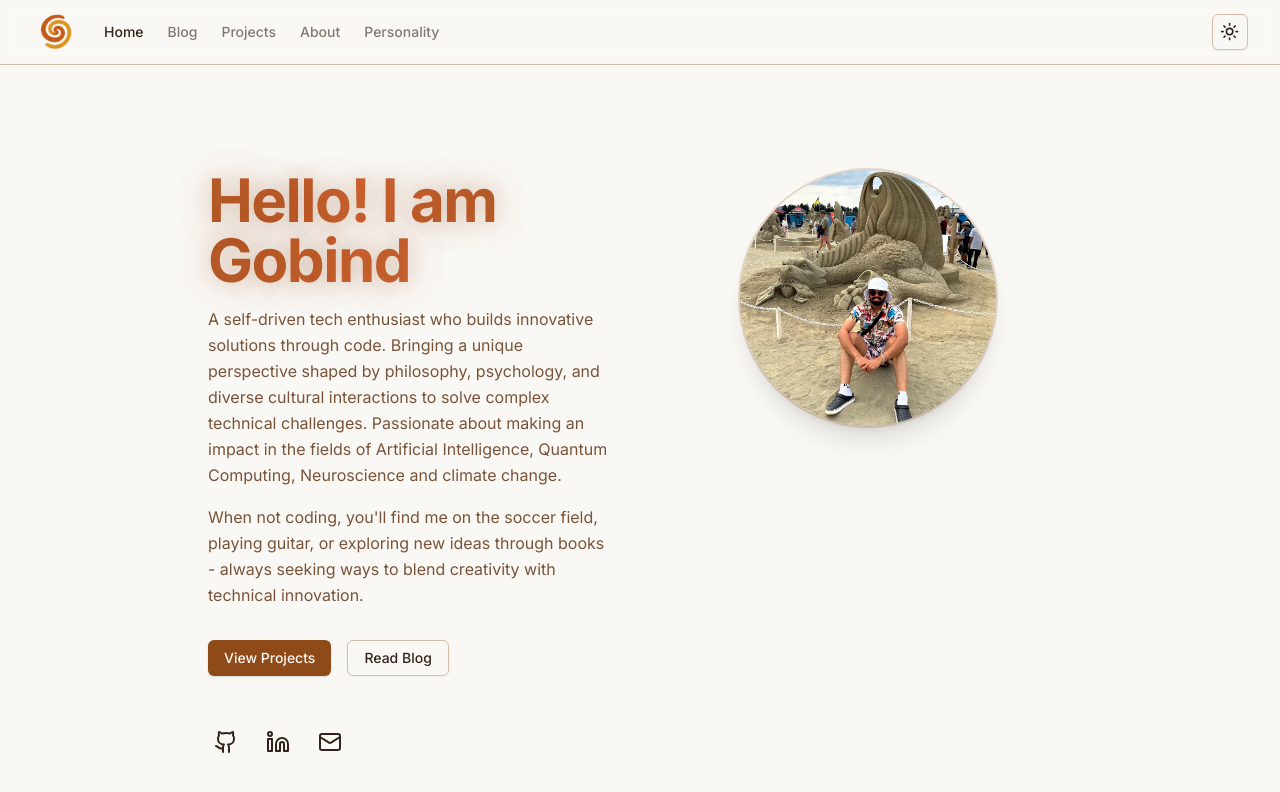
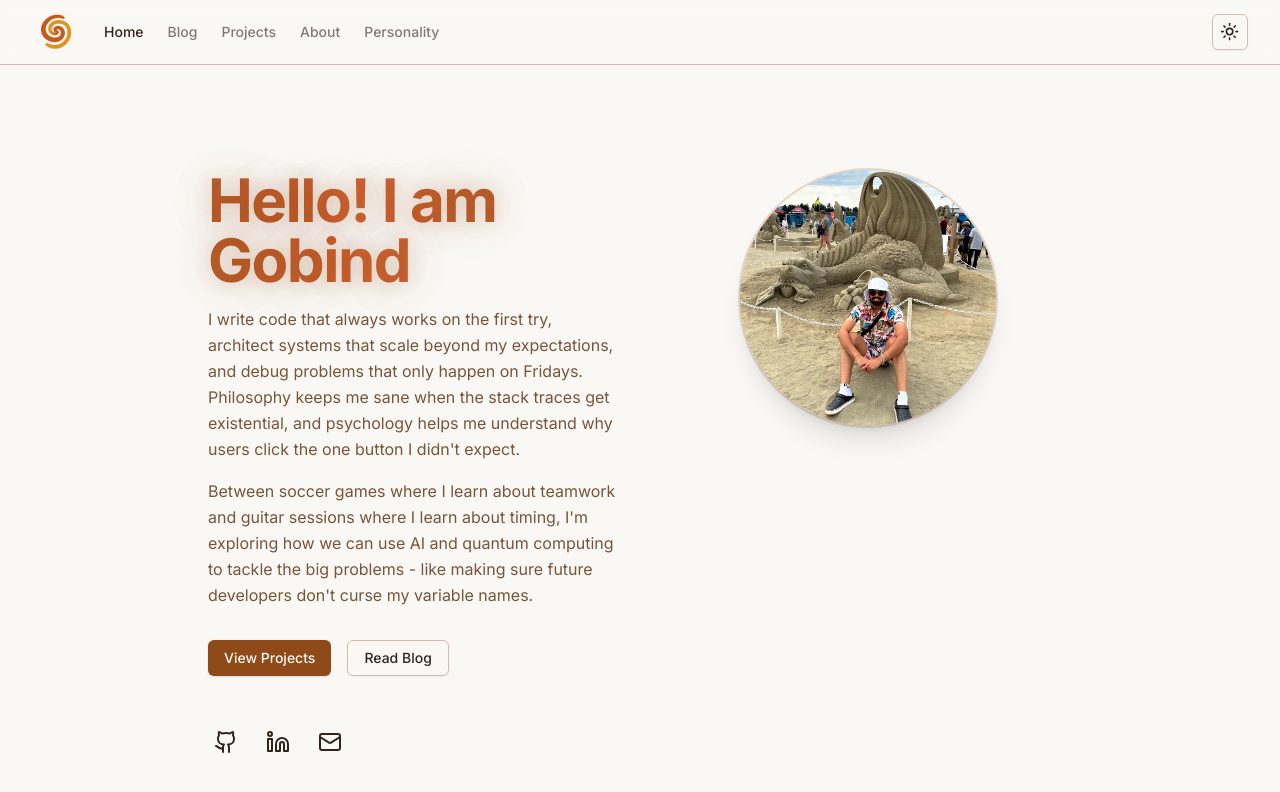
Before and after one commit to Gobindpreet9/portfolio-app-2.0, a Next.js app: page / in a window 1280 px wide. Shown: the top 792 px of the page. Built offline with nearby package versions, Linux system fonts and the light colour scheme.

Commit message:
updated bio

```diff
--- a/app/page.tsx
+++ b/app/page.tsx
@@ -82,16 +82,17 @@ export default function Home() {
               variants={containerVariants}
             >
               <motion.p variants={itemVariants}>
-                A self-driven tech enthusiast who builds innovative solutions through code.
-                Bringing a unique perspective shaped by philosophy, psychology, and diverse
-                cultural interactions to solve complex technical challenges. Passionate about
-                making an impact in the fields of Artificial Intelligence, Quantum Computing,
-                Neuroscience and climate change.
+              I write code that always works on the first try, architect systems that
+              scale beyond my expectations, and debug problems that only happen on Fridays.
+              Philosophy keeps me sane when the stack traces get existential,
+              and psychology helps me understand why users click the one button I didn't
+              expect.
               </motion.p>
               <motion.p variants={itemVariants}>
-                When not coding, you'll find me on the soccer field, playing guitar, or
-                exploring new ideas through books - always seeking ways to blend creativity
-                with technical innovation.
+              Between soccer games where I learn about teamwork and guitar sessions
+              where I learn about timing, I'm exploring how we can use AI and quantum
+              computing to tackle the big problems - like making sure future developers don't
+              curse my variable names.
               </motion.p>
             </motion.div>
           </motion.div>
--- a/components/about/resume-section.tsx
+++ b/components/about/resume-section.tsx
@@ -23,7 +23,7 @@ export function ResumeSection() {
                 <h3 className="text-xl font-medium">Senior Software Engineer</h3>
                 <p className="text-primary font-medium">Persistent Systems</p>
               </div>
-              <Badge variant="outline">August 2024 - PRESENT</Badge>
+              <Badge variant="outline">August 2024 - September 2025</Badge>
             </div>
             <ul className="list-disc pl-6 space-y-2 text-muted-foreground">
               <li>Served as Scrum Master, facilitating agile ceremonies and removing impediments to ensure the team consistently met sprint goals and project deadlines</li>
```
